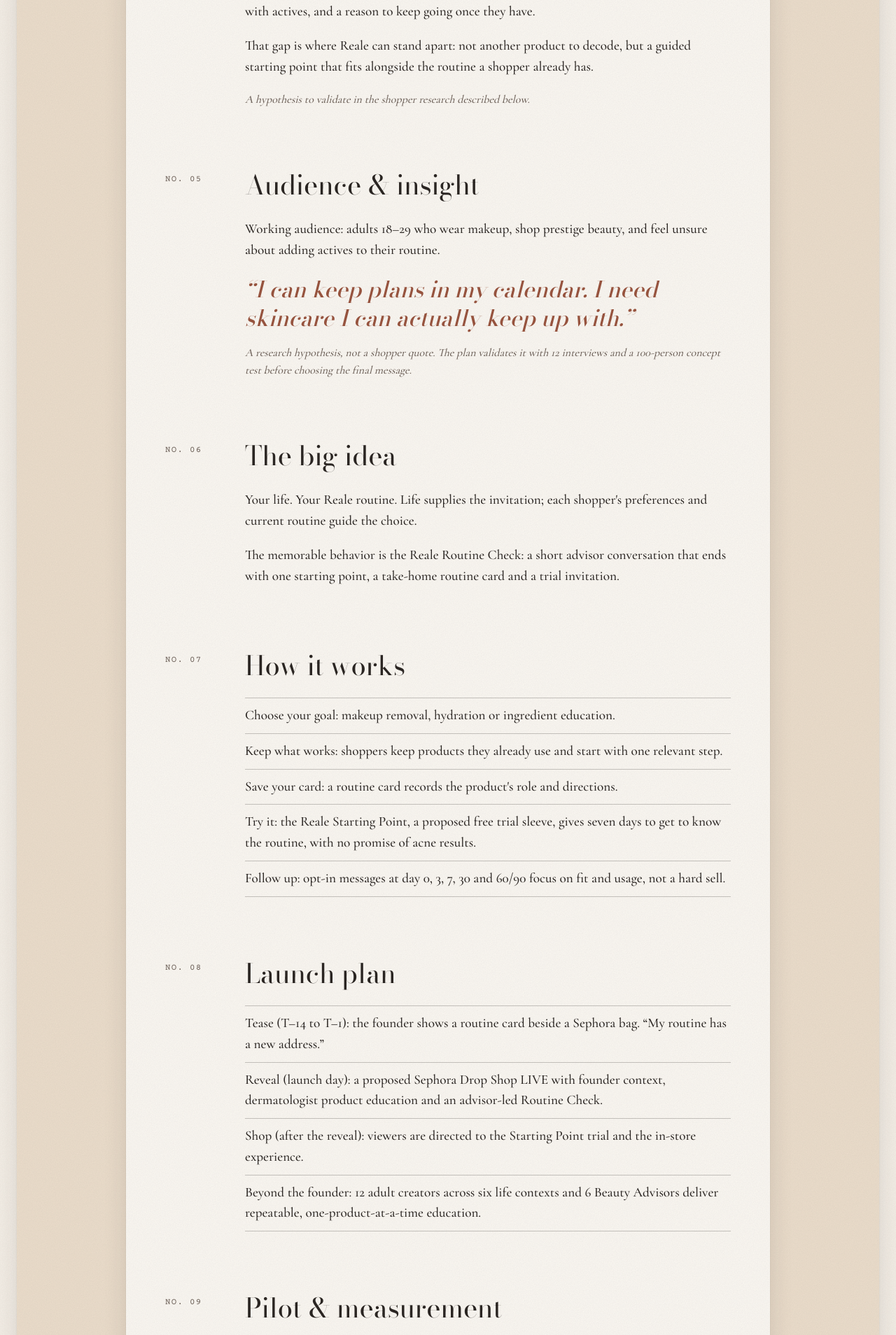
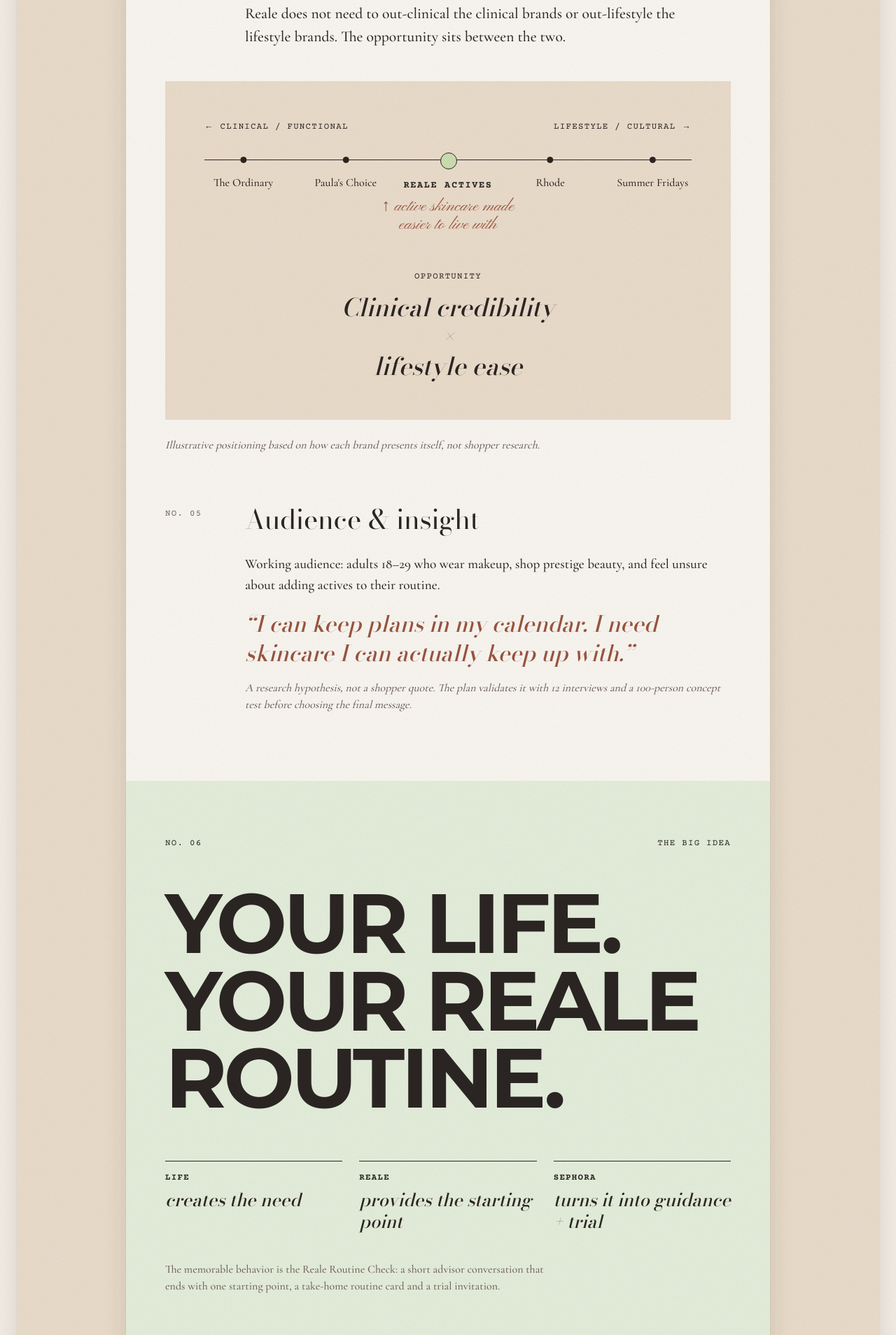
Before and after one commit to parishoffman/portfolio, a Next.js app: page /projects/reale-sephora in a window 1280 px wide. Shown: the part 3452-5360 px from the top of the page at 70% size. Built offline with nearby package versions, Linux system fonts and the light colour scheme.

Commit message:
redesigned big idea section and added hovering to the Sephora criteria rows

```diff
--- a/app/data.js
+++ b/app/data.js
@@ -112,14 +112,22 @@
           href: "https://www.linkedin.com/pulse/how-sephora-our-brand-partners-work-together-carolyn-bojanowski-xhd9c/",
         },
       },
-      // DRAFT: review before publishing
+      // A perceptual map: "position" is where each brand sits on the axis, 0–100.
       whiteSpace: {
+        eyebrow: "Category opportunity",
         heading: "The white space",
-        body: [
-          "Prestige beauty shoppers are not short on products. What many lack is a clear place to start with actives, and a reason to keep going once they have.",
-          "That gap is where Reale can stand apart: not another product to decode, but a guided starting point that fits alongside the routine a shopper already has.",
+        intro:
+          "Reale does not need to out-clinical the clinical brands or out-lifestyle the lifestyle brands. The opportunity sits between the two.",
+        axis: { left: "Clinical / functional", right: "Lifestyle / cultural" },
+        brands: [
+          { name: "The Ordinary", position: 8 },
+          { name: "Paula's Choice", position: 29 },
+          { name: "Reale Actives", position: 50, highlight: true, annotation: "active skincare made easier to live with" },
+          { name: "Rhode", position: 71 },
+          { name: "Summer Fridays", position: 92 },
         ],
-        note: "A hypothesis to validate in the shopper research described below.",
+        opportunity: { label: "Opportunity", lines: ["Clinical credibility", "×", "lifestyle ease"] },
+        note: "Illustrative positioning based on how each brand presents itself, not shopper research.",
       },
       audienceInsight: {
         heading: "Audience & insight",
@@ -129,10 +137,16 @@
         quote: "I can keep plans in my calendar. I need skincare I can actually keep up with.",
         note: "A research hypothesis, not a shopper quote. The plan validates it with 12 interviews and a 100-person concept test before choosing the final message.",
       },
+      // Full-bleed campaign moment: "headline" lines stack, "pillars" sit beneath.
       bigIdea: {
         heading: "The big idea",
+        headline: ["Your life.", "Your Reale", "routine."],
+        pillars: [
+          { title: "Life", text: "creates the need" },
+          { title: "Reale", text: "provides the starting point" },
+          { title: "Sephora", text: "turns it into guidance + trial" },
+        ],
         body: [
-          "Your life. Your Reale routine. Life supplies the invitation; each shopper's preferences and current routine guide the choice.",
           "The memorable behavior is the Reale Routine Check: a short advisor conversation that ends with one starting point, a take-home routine card and a trial invitation.",
         ],
       },
--- a/app/globals.css
+++ b/app/globals.css
@@ -8,6 +8,7 @@
   --sky: #bfd4e2;
   --sky-soft: #e1ebf1;
   --sage: #e5efdc;
+  --sage-deep: #c8d9ad;
   --ink: #2a2522;
   --muted: #6e625a;
   --line: rgba(42, 37, 34, 0.25);
@@ -682,6 +683,15 @@
   border-bottom: 1px solid var(--line);
 }
 .criteria-row dt { padding-top: 6px; }
+.criteria-row { transition: background-color 200ms ease; }
+.criteria-row > * { transition: transform 200ms ease; }
+@media (hover: hover) {
+  .criteria-row:hover { background-color: var(--sage); }
+  .criteria-row:hover > * { transform: translateX(12px); }
+}
+@media (prefers-reduced-motion: reduce) {
+  .criteria-row > * { transition: none; }
+}
 .criteria-row dd { margin: 0; max-width: 560px; }
 .criteria-question {
   display: block;
@@ -702,6 +712,142 @@
 .callout .display-headline { margin: 12px 0 0; }
 
 .source-link { display: inline-block; margin-top: 20px; color: var(--muted); }
+
+/* Positioning map: brands plotted along one axis */
+.white-space .eyebrow { margin: 6px 0 12px; color: var(--muted); }
+.white-space .lead { max-width: 640px; margin: 0; }
+
+.position-map {
+  grid-column: 1 / -1;
+  margin: 24px 0 0;
+  padding: clamp(28px, 5vw, 56px);
+  background-color: var(--sand);
+  background-image: var(--grain);
+}
+.axis-labels { display: flex; justify-content: space-between; gap: 16px; }
+.axis-start::before { content: "← "; }
+.axis-end::after { content: " →"; }
+
+.axis {
+  position: relative;
+  height: 150px;
+  margin: 36px 0 0;
+  padding: 0;
+  list-style: none;
+  border-top: 1px solid var(--ink);
+}
+.axis-point {
+  position: absolute;
+  top: 0;
+  left: var(--pos);
+  transform: translateX(-50%);
+  display: flex;
+  flex-direction: column;
+  align-items: center;
+  padding-top: 20px;
+  text-align: center;
+}
+.axis-point::before {
+  content: "";
+  position: absolute;
+  top: -5px;
+  left: 50%;
+  width: 9px;
+  height: 9px;
+  margin-left: -4.5px;
+  border-radius: 50%;
+  background: var(--ink);
+}
+.axis-name { font-size: 1rem; white-space: nowrap; }
+
+.axis-point.is-highlight { padding-top: 26px; }
+.axis-point.is-highlight::before {
+  top: -11px;
+  width: 22px;
+  height: 22px;
+  margin-left: -11px;
+  background: var(--sage-deep);
+  border: 1px solid var(--ink);
+}
+.is-highlight .axis-name {
+  font-family: var(--mono);
+  font-weight: 700;
+  font-size: 0.85rem;
+  letter-spacing: 0.12em;
+  text-transform: uppercase;
+}
+.axis-annotation {
+  width: 240px;
+  margin-top: 6px;
+  font-size: 1.5rem;
+  line-height: 1.1;
+  color: var(--terracotta-deep);
+}
+
+.opportunity { text-align: center; }
+.opportunity p {
+  display: flex;
+  flex-direction: column;
+  margin: 10px 0 0;
+  font-family: var(--display);
+  font-style: italic;
+  font-size: clamp(1.6rem, 3.5vw, 2.2rem);
+  line-height: 1.2;
+}
+.white-space-note { grid-column: 1 / -1; margin: 0; }
+
+/* Big idea: a full-width green insert that breaks from the report style */
+.big-idea {
+  display: flex;
+  flex-direction: column;
+  justify-content: center;
+  min-height: 85vh;
+  margin: 48px calc(-1 * clamp(24px, 5vw, 56px));
+  padding: clamp(40px, 7vw, 80px) clamp(24px, 5vw, 56px);
+  background-color: var(--sage);
+  background-image: var(--grain);
+}
+.big-idea-meta {
+  display: flex;
+  justify-content: space-between;
+  gap: 16px;
+  margin: 0 0 auto;
+  padding-bottom: 48px;
+}
+.big-idea-headline {
+  display: flex;
+  flex-direction: column;
+  margin: 0;
+  font-family: var(--sans);
+  font-weight: 700;
+  font-size: clamp(2.25rem, 11vw, 7.5rem);
+  line-height: 0.92;
+  letter-spacing: -0.04em;
+  text-transform: uppercase;
+}
+.big-idea-pillars {
+  display: grid;
+  grid-template-columns: repeat(3, 1fr);
+  gap: 24px;
+  margin: 64px 0 0;
+  padding: 0;
+  list-style: none;
+}
+.big-idea-pillars li {
+  display: flex;
+  flex-direction: column;
+  gap: 6px;
+  padding-top: 14px;
+  border-top: 1px solid var(--ink);
+}
+.big-idea-pillars .label { font-weight: 700; }
+.big-idea-pillar-text {
+  font-family: var(--display);
+  font-style: italic;
+  font-size: clamp(1.3rem, 2.4vw, 1.6rem);
+  line-height: 1.2;
+}
+.big-idea-body { max-width: 560px; margin: 40px 0 auto; font-size: 1rem; color: var(--muted); }
 
 /* ---------- Mobile ---------- */
 
@@ -747,6 +893,37 @@
   .doc-section > .label { padding-top: 0; }
   .criteria-row { grid-template-columns: 1fr; gap: 4px; }
   .criteria-row dt { padding-top: 0; }
+
+  /* The map turns vertical: clinical at the top, lifestyle at the bottom */
+  .position-map { margin-top: 16px; }
+  .position-map { display: flex; flex-direction: column; }
+  .axis-labels { display: contents; }
+  .axis-start::before { content: "↑ "; }
+  .axis-end { order: 1; }
+  .axis-end::before { content: "↓ "; }
+  .axis-end::after { content: none; }
+  .opportunity { order: 2; margin-top: 32px; }
+  .axis {
+    height: auto;
+    margin: 16px 0 16px 6px;
+    border-top: 0;
+    border-left: 1px solid var(--ink);
+  }
+  .axis-point,
+  .axis-point.is-highlight {
+    position: relative;
+    left: 0;
+    transform: none;
+    align-items: flex-start;
+    padding: 12px 0 12px 24px;
+    text-align: left;
+  }
+  .axis-point::before { top: 50%; left: 0; margin: -4.5px 0 0 -5px; }
+  .axis-point.is-highlight::before { top: 22px; margin: -11px 0 0 -11.5px; }
+  .axis-annotation { width: auto; }
+
+  .big-idea { min-height: 0; margin-inline: -18px; padding-inline: 18px; }
+  .big-idea-pillars { grid-template-columns: 1fr; gap: 16px; margin-top: 40px; }
 }
 
 @media (max-width: 600px) {
--- a/app/projects/[slug]/RealeSephora.js
+++ b/app/projects/[slug]/RealeSephora.js
@@ -44,10 +44,85 @@
     </section>
   );
 }
-const WhiteSpace = ({ cs }) => <Section section={cs.whiteSpace} number={4} />;
+function WhiteSpace({ cs }) {
+  const s = cs.whiteSpace;
+  return (
+    <section className="doc-section white-space">
+      <span className="label">No. {pad(4)}</span>
+      <div>
+        {s.eyebrow && <p className="label eyebrow">{s.eyebrow}</p>}
+        <h2>{s.heading}</h2>
+        {s.intro && <p className="lead">{s.intro}</p>}
+      </div>
+
+      <figure className="position-map">
+        <div className="axis-labels label">
+          <span className="axis-start">{s.axis.left}</span>
+          <span className="axis-end">{s.axis.right}</span>
+        </div>
+
+        <ol className="axis">
+          {s.brands.map((brand) => (
+            <li
+              key={brand.name}
+              className={brand.highlight ? "axis-point is-highlight" : "axis-point"}
+              style={{ "--pos": `${brand.position}%` }}
+            >
+              <span className="axis-name">{brand.name}</span>
+              {brand.annotation && <span className="script axis-annotation">↑ {brand.annotation}</span>}
+            </li>
+          ))}
+        </ol>
+
+        {s.opportunity && (
+          <figcaption className="opportunity">
+            <span className="label">{s.opportunity.label}</span>
+            <p>
+              {s.opportunity.lines.map((line, i) => (
+                <span key={i}>{line}</span>
+              ))}
+            </p>
+          </figcaption>
+        )}
+      </figure>
+
+      {s.note && <p className="note white-space-note">{s.note}</p>}
+    </section>
+  );
+}
 
 const AudienceInsight = ({ cs }) => <Section section={cs.audienceInsight} number={5} />;
-const BigIdea = ({ cs }) => <Section section={cs.bigIdea} number={6} />;
+// The break from the report: research is done, the campaign starts here.
+function BigIdea({ cs }) {
+  const s = cs.bigIdea;
+  return (
+    <section id="big-idea" className="big-idea">
+      <p className="label big-idea-meta">
+        <span>No. {pad(6)}</span>
+        <span>{s.heading}</span>
+      </p>
+
+      <h2 className="big-idea-headline">
+        {s.headline.map((line) => (
+          <span key={line}>{line}</span>
+        ))}
+      </h2>
+
+      <ol className="big-idea-pillars">
+        {s.pillars.map((pillar) => (
+          <li key={pillar.title}>
+            <span className="label">{pillar.title}</span>
+            <span className="big-idea-pillar-text">{pillar.text}</span>
+          </li>
+        ))}
+      </ol>
+
+      {s.body?.map((paragraph, i) => (
+        <p key={i} className="big-idea-body">{paragraph}</p>
+      ))}
+    </section>
+  );
+}
 const HowItWorks = ({ cs }) => <Section section={cs.howItWorks} number={7} />;
 const LaunchPlan = ({ cs }) => <Section section={cs.launchPlan} number={8} />;
 
```
